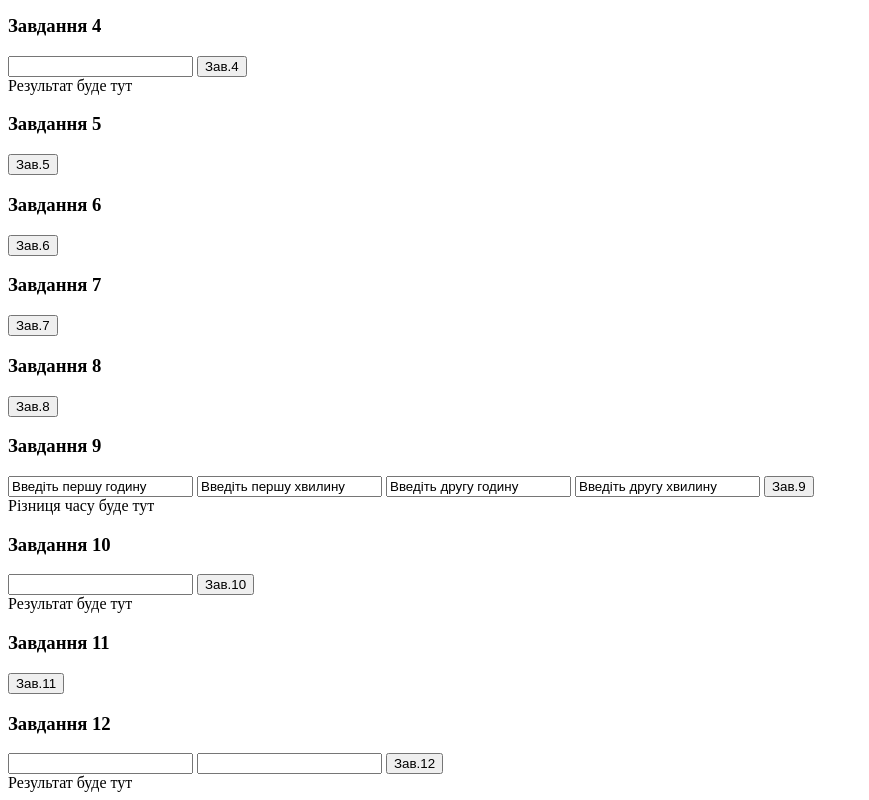
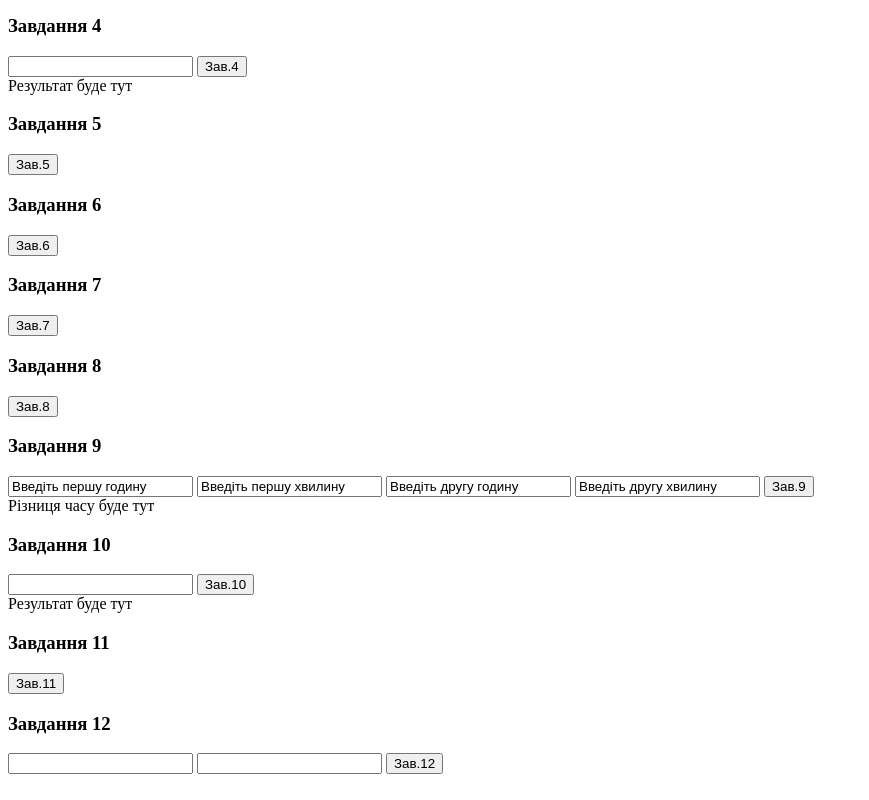
Before and after one commit to FURY438/lab_for_veb-dev, a plain HTML site: page index.html in a window 1280 px wide. Shown: the part 320-1120 px from the top of the page, without its empty margins (0-869 px from the left). Drawn offline with Linux system fonts and the light colour scheme.

Commit message:
Update index.html

```diff
--- a/index.html
+++ b/index.html
@@ -57,7 +57,7 @@
         <input type="text" class="z-12_1">
         <input type="text" class="z-12_2">
         <button class="btn-12">Зав.12</button>
-        <div class="out-12">Результат буде тут</div>
+
 
 
         <script src="script.js"></script>
```
